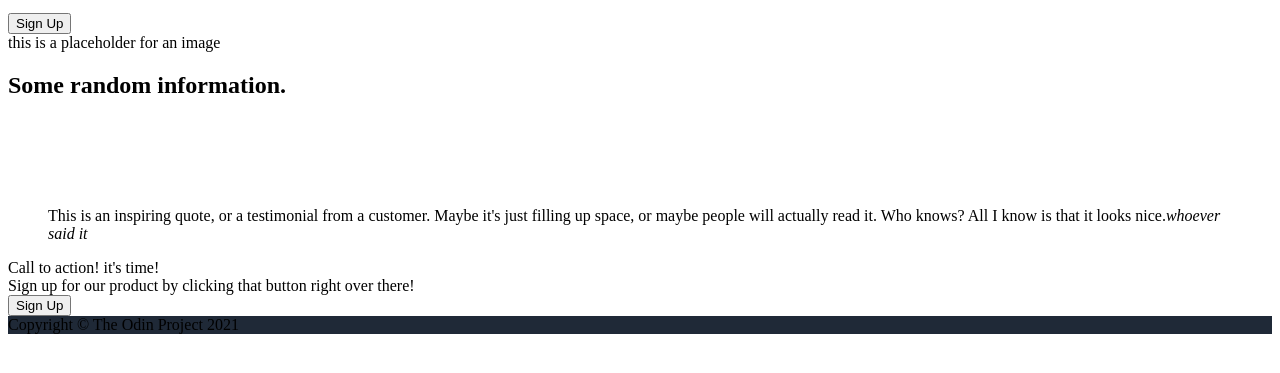
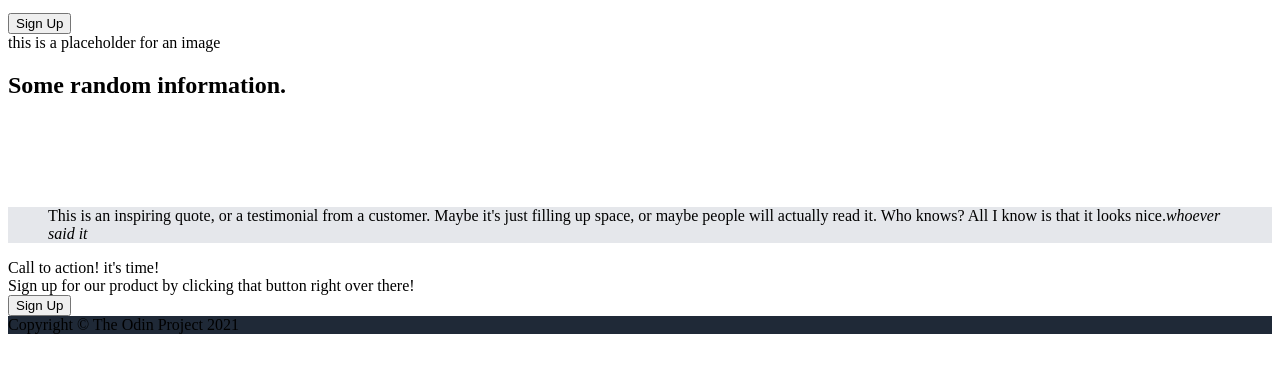
Before and after one commit to Stock2099/Landing-Page, a plain HTML site: page index.html in a window 1280 px wide. Shown: the part 127-500 px from the top of the page. Drawn offline with Linux system fonts and the light colour scheme.

Commit message:
Fixing css identifiers so proper background color shows up

```diff
--- a/styles.css
+++ b/styles.css
@@ -3,6 +3,6 @@
     background-color: #1F2937;
 }
 
-.third {
+#third {
     background-color: #E5E7EB;
 }
```
